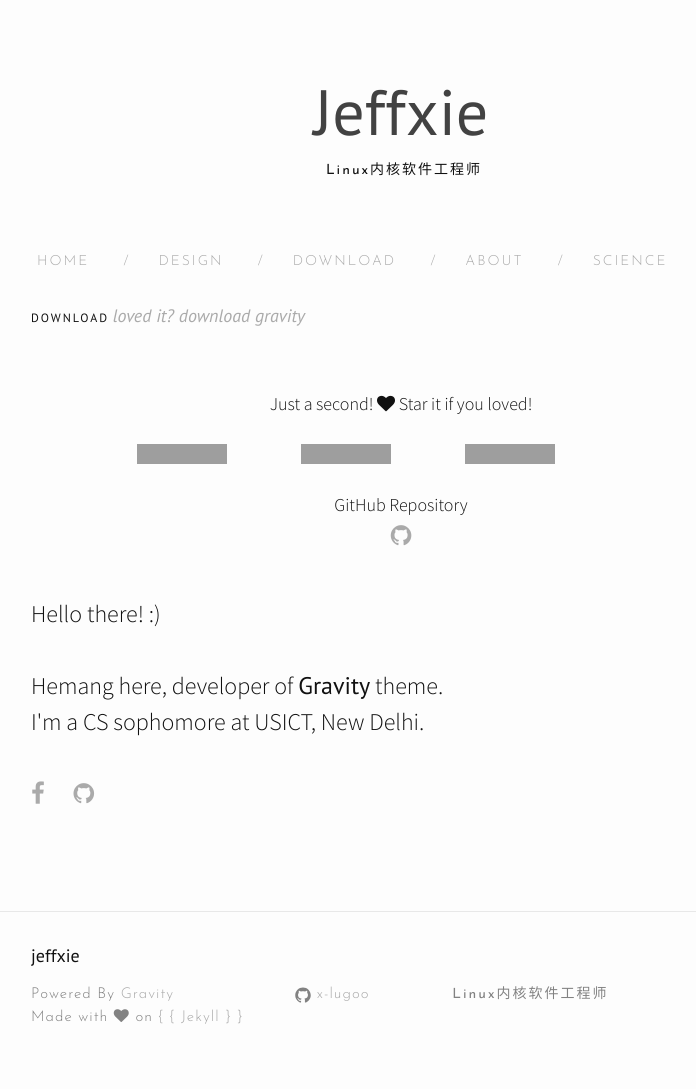
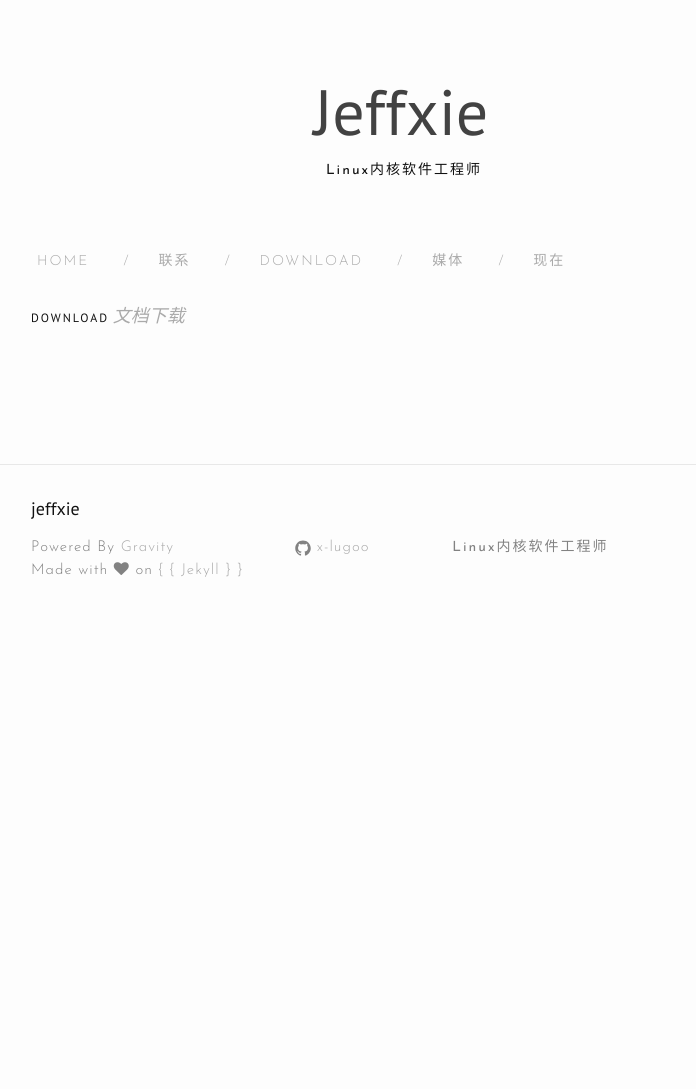
Before and after one commit to x-lugoo/x-lugoo.github.io, a Jekyll site: the page built from download.md, in a window 1280 px wide. Shown: the whole page, without its empty margins (239-935 px from the left). Built offline with Jekyll 4.4.1, drawn with Linux system fonts in a browser that asks for light colours; nearby versions of some CDN libraries; after the commit the page ends 900 px from its top, so only the background shows below that; grey boxes are pictures that could not be loaded.

Commit message:
modify md file

```diff
--- /dev/null
+++ b/contact.md
@@ -0,0 +1,5 @@
+---
+layout: page
+title: 联系
+permalink: /contact
+---
--- a/download.md
+++ b/download.md
@@ -3,30 +3,7 @@ layout: page
 title: Download
 permalink: /download/
 
-tagline: "Loved it? Download Gravity"
+tagline: "文档下载"
 ---
 
 <br>
-
-<div class="download">
-  <center>Just a second! <i class="fa fa-heart"></i> Star it if you loved!</center>
-  <br>
-<center>
-  <iframe src="https://ghbtns.com/github-btn.html?user=hemangsk&repo=gravity&type=star&count=true&size=large" frameborder="0" scrolling="0" width="160px" height="30px"></iframe>
-
-  <iframe src="https://ghbtns.com/github-btn.html?user=hemangsk&repo=gravity&type=fork&count=true&size=large" frameborder="0" scrolling="0" width="160px" height="30px"></iframe>
-
-  <iframe src="https://ghbtns.com/github-btn.html?user=hemangsk&type=follow&count=true&size=large" frameborder="0" scrolling="0" width="200px" height="30px"></iframe>
-</center>
-</div>
-<center>GitHub Repository
-<a href="http://github.com/hemangsk/Gravity"><p><i class="fa fa-github"></i></p></a>
-</center>
-<div class="intro"><br>
-  <p>
- Hello there! :) <BR><br>
- Hemang here, developer of <span class="small-site-title">Gravity</span> theme. <br>
- I'm a CS sophomore at USICT, New Delhi. <br><br>
- <a href="http://facebook.com/hemangkr"><i class="fa fa-facebook"></i></a> &nbsp; &nbsp; &nbsp;<a href="http://github.com/hemangsk"><i class="fa fa-github"></i></a>
- </p>
-</div>
--- /dev/null
+++ b/media.md
@@ -0,0 +1,5 @@
+---
+layout: page
+title: 媒体
+permalink: /media
+---
```
Also changed, not shown: design.md (deleted, +0 -7 lines), now.md (added, +7 -0 lines), 博客.md (deleted, +0 -146 lines), 联系.md (deleted, +0 -7 lines), README.md.
